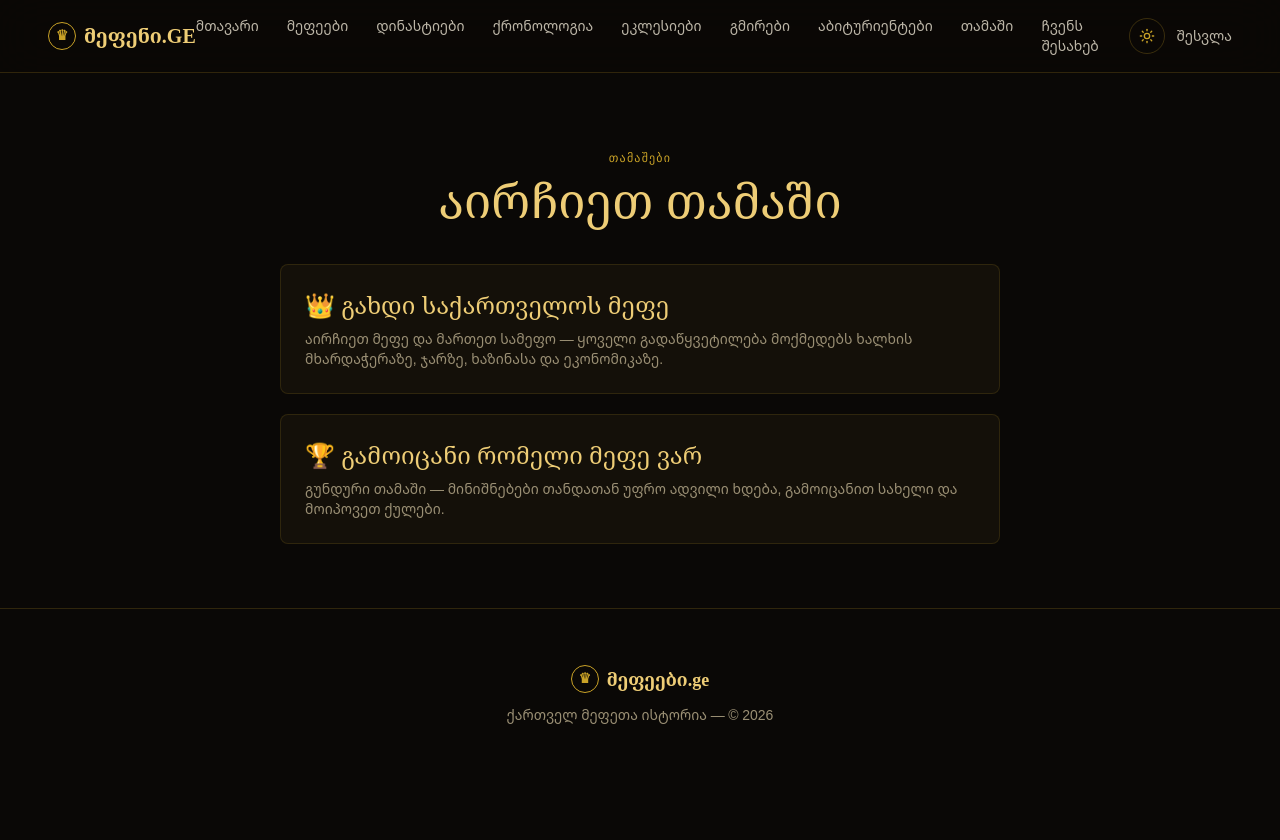
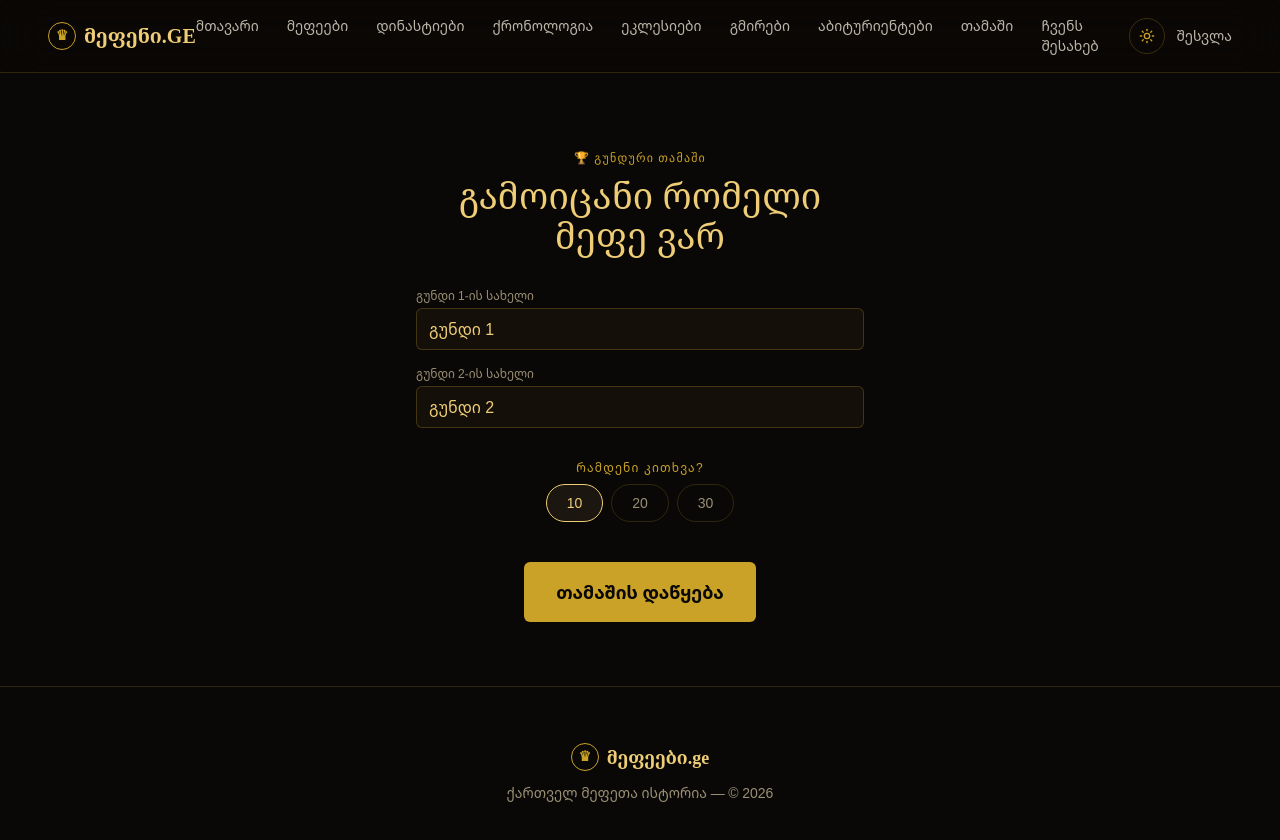
Before and after one commit to chkona/mefeni-com, a Next.js app: page /game in a window 1280 px wide. Shown: the top 840 px of the page. Before the commit the page ends 800 px from the top, so only its background shows below. Built offline with nearby package versions, Linux system fonts and the light colour scheme.

Commit message:
Update page.tsx

```diff
--- a/app/game/page.tsx
+++ b/app/game/page.tsx
@@ -1,48 +1,9 @@
-import Link from "next/link";
+import GuessKingRunner from "@/components/guessgame/GuessKingRunner";
 
-const GAMES = [
-  {
-    href: "/game/gaxde-mefe",
-    emoji: "👑",
-    title: "გახდი საქართველოს მეფე",
-    description:
-      "აირჩიეთ მეფე და მართეთ სამეფო — ყოველი გადაწყვეტილება მოქმედებს ხალხის მხარდაჭერაზე, ჯარზე, ხაზინასა და ეკონომიკაზე.",
-  },
-  {
-    href: "/game/gamoicani-mefe",
-    emoji: "🏆",
-    title: "გამოიცანი რომელი მეფე ვარ",
-    description:
-      "გუნდური თამაში — მინიშნებები თანდათან უფრო ადვილი ხდება, გამოიცანით სახელი და მოიპოვეთ ქულები.",
-  },
-];
-
-export default function GameHubPage() {
+export default function GamePage() {
   return (
-    <section className="max-w-3xl mx-auto px-6 py-16">
-      <div className="text-center mb-10">
-        <span className="font-num text-xs tracking-widest uppercase text-gold">
-          თამაშები
-        </span>
-        <h1 className="font-display text-4xl md:text-5xl text-goldBright mt-2">
-          აირჩიეთ თამაში
-        </h1>
-      </div>
-
-      <div className="grid gap-5">
-        {GAMES.map((g) => (
-          <Link
-            key={g.href}
-            href={g.href}
-            className="block rounded-lg border border-gold/15 bg-panel p-6 hover:border-goldBright transition-colors"
-          >
-            <h2 className="font-display text-2xl text-goldBright">
-              {g.emoji} {g.title}
-            </h2>
-            <p className="text-muted text-sm mt-2">{g.description}</p>
-          </Link>
-        ))}
-      </div>
+    <section className="max-w-4xl mx-auto px-6 py-16">
+      <GuessKingRunner />
     </section>
   );
 }
```
